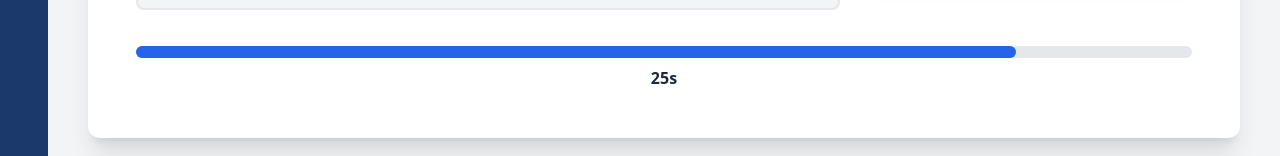
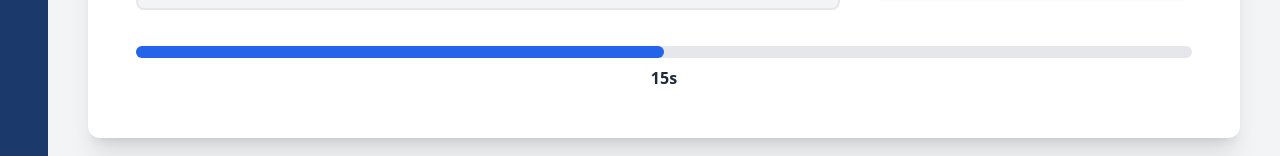
Before and after one commit to Dessie2/herramienta-tablas-html, a React (Vite) app: page /quiz in a window 1280 px wide. Shown: the part 582-738 px from the top of the page. Built offline with nearby package versions, Linux system fonts and the light colour scheme.

Commit message:
feat: update

```diff
--- a/src/components/Quiz.jsx
+++ b/src/components/Quiz.jsx
@@ -9,7 +9,8 @@ const correctGifs = [
 
 const incorrectGifs = [
  "https://media.giphy.com/media/d2lcHJTG5Tscg/giphy.gif",
- "https://media.giphy.com/media/6uGhT1O4sxpi8/giphy.gif"
+ "https://media.giphy.com/media/6uGhT1O4sxpi8/giphy.gif",
+ "https://media3.giphy.com/media/v1.Y2lkPTc5MGI3NjExdzB4endwNDlhM2tjbXhvb3RtN3pwM29ndndhZGdxNXN5cjZ2NThrMyZlcD12MV9pbnRlcm5hbF9naWZfYnlfaWQmY3Q9Zw/RLi2oeVZiVkE8/giphy.gif"
 ]
 
 const neutralGifs = [
@@ -26,7 +27,7 @@ export default function Quiz() {
   const [showFeedback, setShowFeedback] = useState(false)
   const [isCorrect, setIsCorrect] = useState(false)
   const [currentGif, setCurrentGif] = useState("")
-  const [timeLeft, setTimeLeft] = useState(30)
+  const [timeLeft, setTimeLeft] = useState(20)
   const [isTimerActive, setIsTimerActive] = useState(true)
 
   useEffect(() => {
@@ -56,7 +57,7 @@ export default function Quiz() {
     setCurrentQuestion(question)
     setSelectedAnswer(null)
     setShowFeedback(false)
-    setTimeLeft(30)
+    setTimeLeft(20)
     setIsTimerActive(true)
 
     const randomGif = neutralGifs[Math.floor(Math.random()*neutralGifs.length)]
```
